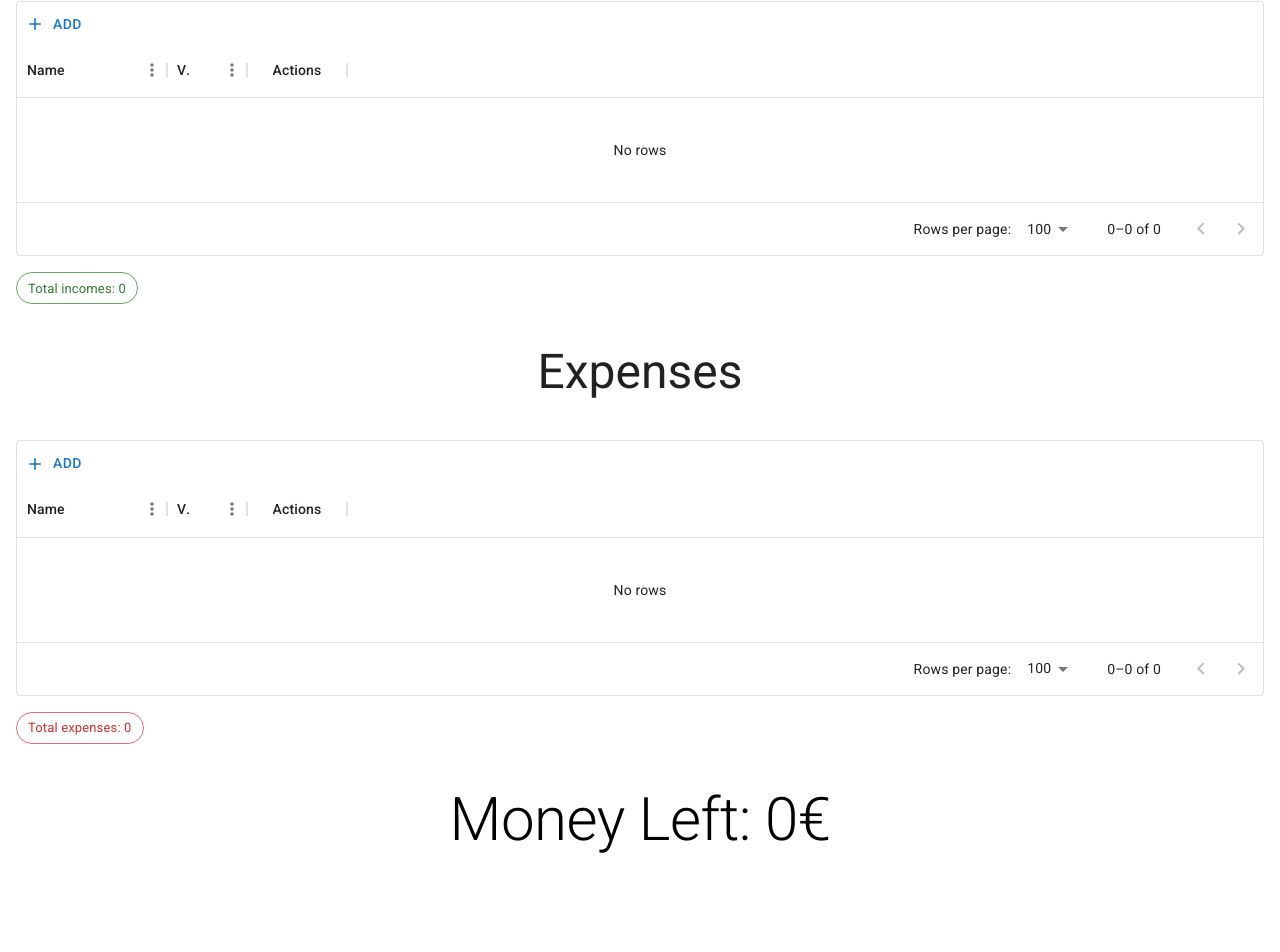
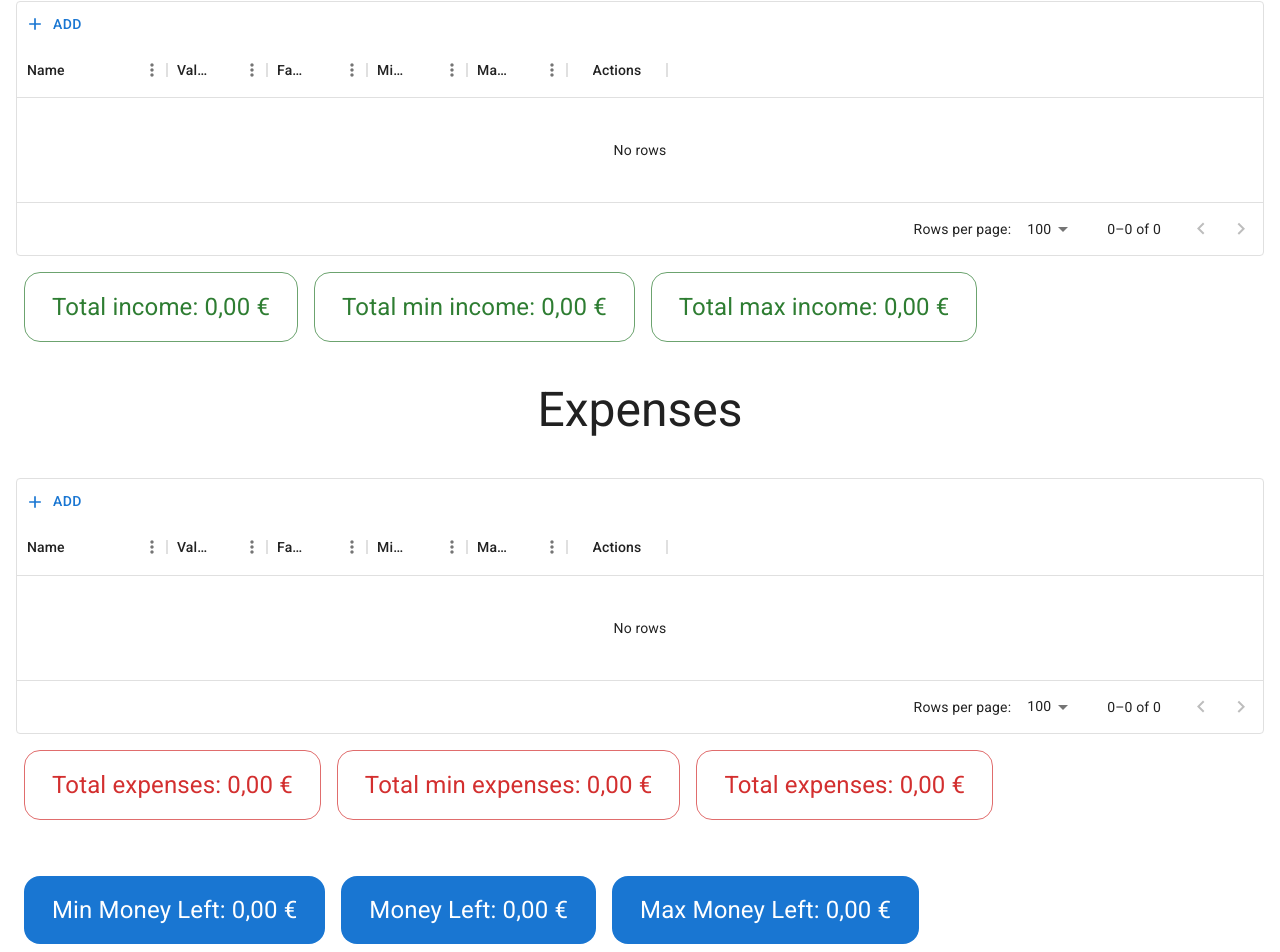
Before and after one commit to Mariosts95/rent-mate, a React (Vite) app: page / in a window 1280 px wide. Shown: the part 303-1255 px from the top of the page. Before the commit the page ends 1215 px from the top, so only its background shows below. Built offline with nearby package versions, Linux system fonts and the light colour scheme.

Commit message:
Add the factor functionality

```diff
--- a/src/App.jsx
+++ b/src/App.jsx
@@ -10,12 +10,21 @@ import { sumArray } from './utils/general';
 
 const App = () => {
   const incomes = useSelector((state) => state.incomes);
+
   const expenses = useSelector((state) => state.expenses);
 
   const incomesValues = incomes.map((x) => x.value);
   const expensesValues = expenses.map((x) => x.value);
 
+  const incomesMinValues = incomes.map((x) => x.min || x.value);
+  const expensesMinValues = expenses.map((x) => x.min || x.value);
+
+  const incomesMaxValues = incomes.map((x) => x.max || x.value);
+  const expensesMaxValues = expenses.map((x) => x.max || x.value);
+
   const summary = sumArray(incomesValues) - sumArray(expensesValues);
+  const minSummary = sumArray(incomesMinValues) - sumArray(expensesMinValues);
+  const maxSummary = sumArray(incomesMaxValues) - sumArray(expensesMaxValues);
 
   return (
     <PageWrapper>
@@ -26,31 +35,94 @@ const App = () => {
       <Box my={5}>
         <Incomes />
         <Chip
-          label={`Total incomes: ${sumArray(incomesValues)}`}
+          label={`Total income: ${Intl.NumberFormat('el-GR', {
+            style: 'currency',
+            currency: 'EUR',
+          }).format(sumArray(incomesValues))}`}
           color='success'
           variant='outlined'
-          sx={{ mt: 2 }}
+          sx={{ mt: 2, mx: 1, fontSize: 24, p: 2, height: 'auto' }}
+        />
+        <Chip
+          label={`Total min income: ${Intl.NumberFormat('el-GR', {
+            style: 'currency',
+            currency: 'EUR',
+          }).format(sumArray(incomesMinValues))}`}
+          color='success'
+          variant='outlined'
+          sx={{ mt: 2, mx: 1, fontSize: 24, p: 2, height: 'auto' }}
+        />
+        <Chip
+          label={`Total max income: ${Intl.NumberFormat('el-GR', {
+            style: 'currency',
+            currency: 'EUR',
+          }).format(sumArray(incomesMaxValues))}`}
+          color='success'
+          variant='outlined'
+          sx={{ mt: 2, mx: 1, fontSize: 24, p: 2, height: 'auto' }}
         />
       </Box>
 
       <Box my={5}>
         <Expenses />
         <Chip
-          label={`Total expenses: ${sumArray(expensesValues)}`}
+          label={`Total expenses: ${Intl.NumberFormat('el-GR', {
+            style: 'currency',
+            currency: 'EUR',
+          }).format(sumArray(expensesValues))}`}
           color='error'
           variant='outlined'
-          sx={{ mt: 2 }}
+          sx={{ mt: 2, mx: 1, fontSize: 24, p: 2, height: 'auto' }}
+        />
+        <Chip
+          label={`Total min expenses: ${Intl.NumberFormat('el-GR', {
+            style: 'currency',
+            currency: 'EUR',
+          }).format(sumArray(expensesMinValues))} `}
+          color='error'
+          variant='outlined'
+          sx={{ mt: 2, mx: 1, fontSize: 24, p: 2, height: 'auto' }}
+        />
+        <Chip
+          label={`Total expenses: ${Intl.NumberFormat('el-GR', {
+            style: 'currency',
+            currency: 'EUR',
+          }).format(sumArray(expensesMaxValues))}`}
+          color='error'
+          variant='outlined'
+          sx={{ mt: 2, mx: 1, fontSize: 24, p: 2, height: 'auto' }}
         />
       </Box>
 
-      <Typography
-        variant='h2'
-        textAlign='center'
-        m={5}
-        color={summary === 0 ? 'black' : summary > 0 ? 'success' : 'error'}
-      >
-        Money Left: {summary}€
-      </Typography>
+      <Box my={2}>
+        <Chip
+          label={`Min Money Left: ${Intl.NumberFormat('el-GR', {
+            style: 'currency',
+            currency: 'EUR',
+          }).format(minSummary)}`}
+          color='primary'
+          variant='filled'
+          sx={{ mt: 2, mx: 1, fontSize: 24, p: 2, height: 'auto' }}
+        />
+        <Chip
+          label={`Money Left: ${Intl.NumberFormat('el-GR', {
+            style: 'currency',
+            currency: 'EUR',
+          }).format(summary)}`}
+          color='primary'
+          variant='filled'
+          sx={{ mt: 2, mx: 1, fontSize: 24, p: 2, height: 'auto' }}
+        />
+        <Chip
+          label={`Max Money Left: ${Intl.NumberFormat('el-GR', {
+            style: 'currency',
+            currency: 'EUR',
+          }).format(maxSummary)}`}
+          color='primary'
+          variant='filled'
+          sx={{ mt: 2, mx: 1, fontSize: 24, p: 2, height: 'auto' }}
+        />
+      </Box>
     </PageWrapper>
   );
 };
--- a/src/components/MainTable/MainTable.jsx
+++ b/src/components/MainTable/MainTable.jsx
@@ -23,10 +23,57 @@ const MainTable = ({ rows, add, remove }) => {
       field: 'value',
       headerName: 'Value',
       type: 'number',
-      width: 80,
+      width: 100,
       align: 'left',
       headerAlign: 'left',
+      valueFormatter: (params) =>
+        `${Intl.NumberFormat('el-GR', {
+          style: 'currency',
+          currency: 'EUR',
+        }).format(params.value)}`,
     },
+    {
+      field: 'factor',
+      headerName: 'Factor',
+      type: 'number',
+      width: 100,
+      align: 'left',
+      headerAlign: 'left',
+      valueFormatter: (params) => `${params.value.toLocaleString()}%`,
+    },
+    {
+      field: 'min',
+      headerName: 'Minimum',
+      type: 'number',
+      width: 100,
+      align: 'left',
+      headerAlign: 'left',
+      valueFormatter: (params) => {
+        if (params.value === 0) return '-';
+
+        return `${Intl.NumberFormat('el-GR', {
+          style: 'currency',
+          currency: 'EUR',
+        }).format(params.value)}`;
+      },
+    },
+    {
+      field: 'max',
+      headerName: 'Maximum',
+      type: 'number',
+      width: 100,
+      align: 'left',
+      headerAlign: 'left',
+      valueFormatter: (params) => {
+        if (params.value === 0) return '-';
+
+        return `${Intl.NumberFormat('el-GR', {
+          style: 'currency',
+          currency: 'EUR',
+        }).format(params.value)}`;
+      },
+    },
+
     {
       field: 'actions',
       type: 'actions',
--- a/src/components/MainTable/ModalForm.jsx
+++ b/src/components/MainTable/ModalForm.jsx
@@ -24,15 +24,23 @@ const ModalForm = ({ title, buttonText, handleSubmit }) => {
   const handleClose = () => setOpen(false);
 
   const handleChange = (e) => {
-    setFormData({
-      ...formData,
+    setFormData((prev) => ({
+      ...prev,
       [e.target.name]: e.target.value,
-    });
+    }));
   };
 
   const onSubmit = (e) => {
     e.preventDefault();
-    handleSubmit(formData);
+    handleSubmit({
+      ...formData,
+      ...(formData.factor > 0
+        ? {
+            min: +formData.value - +formData.value * (+formData.factor / 100),
+            max: +formData.value + +formData.value * (+formData.factor / 100),
+          }
+        : { min: 0, max: 0 }),
+    });
   };
 
   return (
@@ -85,8 +93,22 @@ const ModalForm = ({ title, buttonText, handleSubmit }) => {
 
               <Grid item xs={12}>
                 <Autocomplete
+                  fullWidth
+                  autoHighlight
                   name='factor'
                   options={['5', '10', '15', '20']}
+                  onChange={(_, value) => {
+                    // Since I cannot get the value from the event, I mock the event with the values I need
+                    // TODO: Refactor this logic
+                    const e = {
+                      target: {
+                        name: 'factor',
+                        value: +value,
+                      },
+                    };
+
+                    handleChange(e);
+                  }}
                   renderInput={(params) => (
                     <TextField
                       {...params}
```
